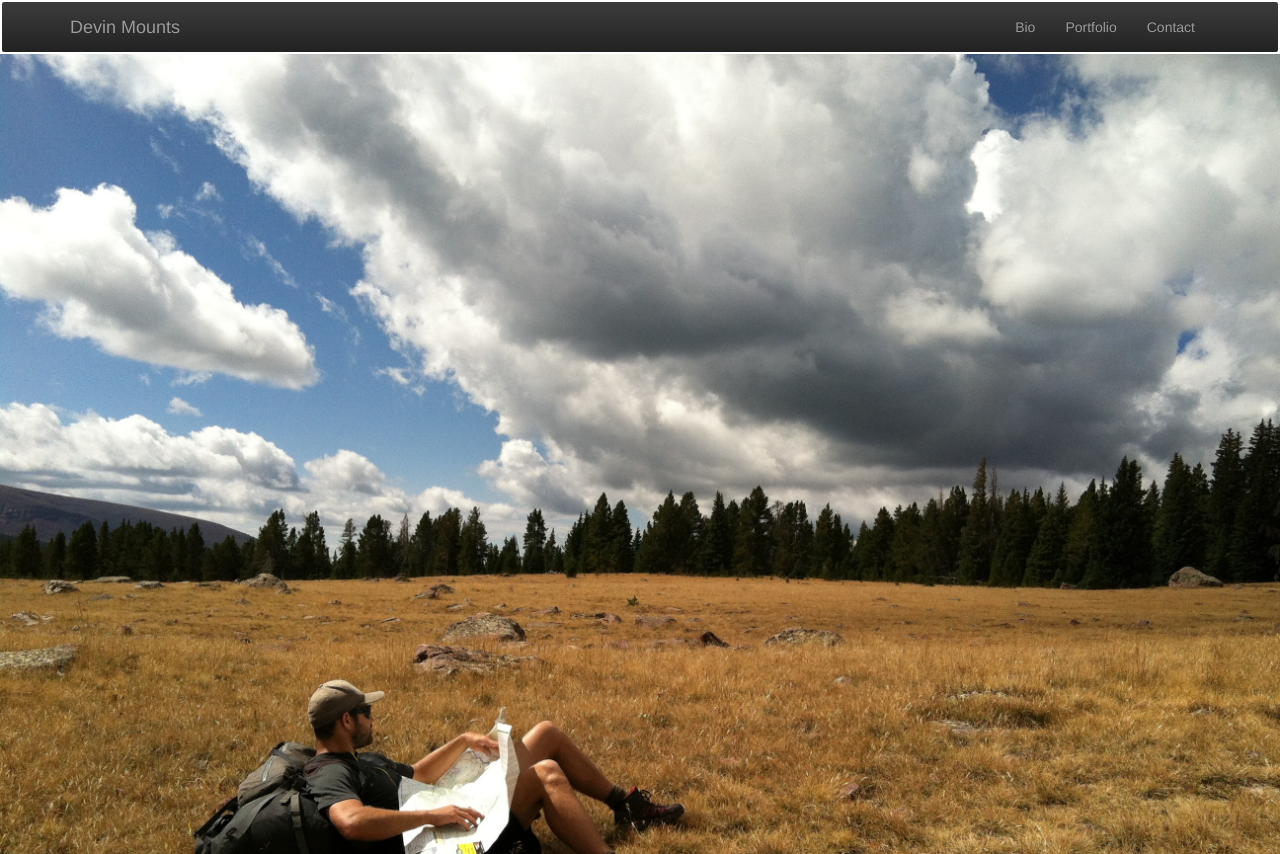
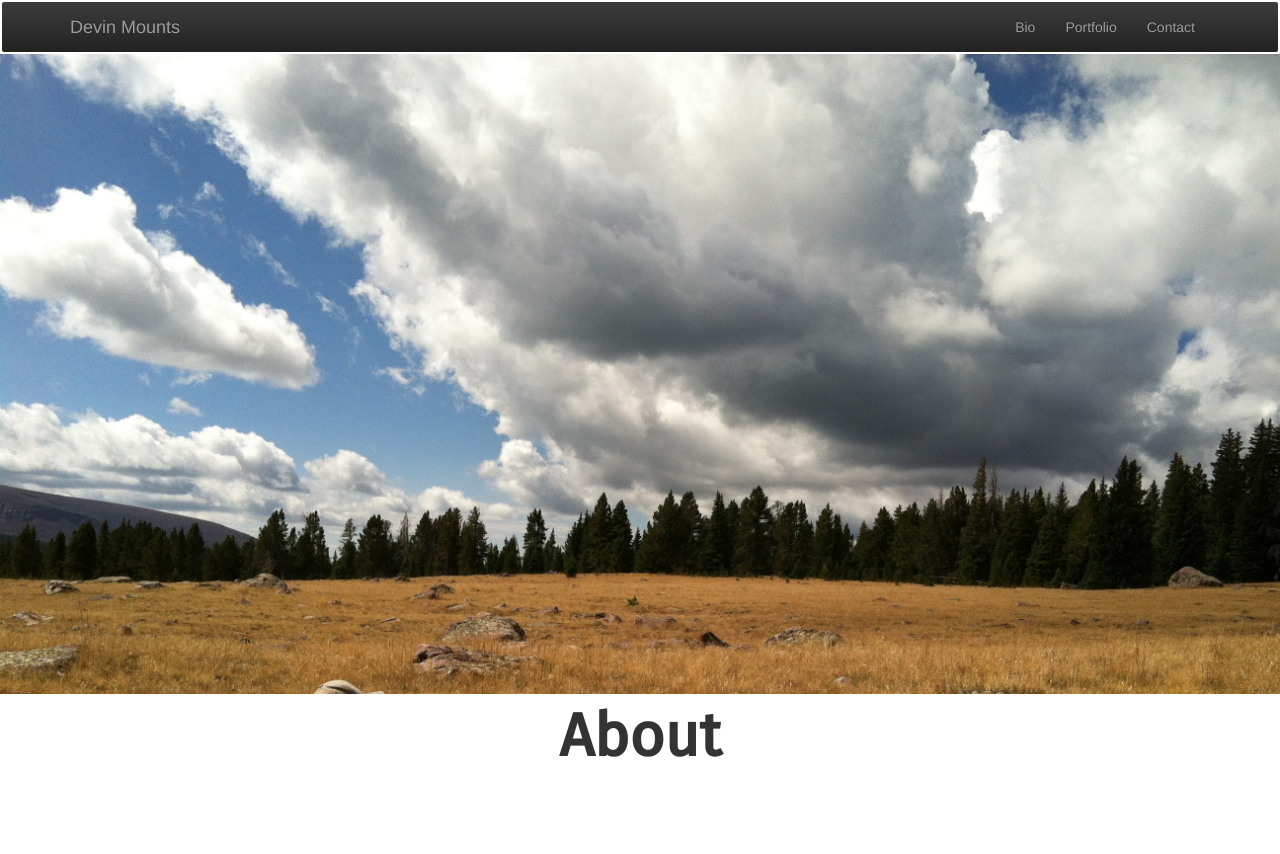
Before and after one commit to devinmounts/react-portfolio, a React (Create React App) app: page / in a window 1280 px wide. After the commit the page ends 800 px from the top, so only its background shows below. Built offline with nearby package versions, Linux system fonts and the light colour scheme.

Commit message:
create bio component.

```diff
--- a/public/index.html
+++ b/public/index.html
@@ -19,6 +19,7 @@
       work correctly both with client-side routing and a non-root public URL.
       Learn how to configure a non-root public URL by running `npm run build`.
     -->
+    <link href="https://fonts.googleapis.com/css?family=Fira+Sans|Noto+Sans" rel="stylesheet">
     <title>Devin Mounts</title>
   </head>
   <body>
--- a/src/App.js
+++ b/src/App.js
@@ -2,6 +2,7 @@ import React, { Component } from 'react';
 import './styles/App.css';
 import Landing from './components/Landing';
 import Navigation from './components/Navigation';
+import Bio from './components/Bio';
 
 class App extends Component {
   render() {
@@ -9,6 +10,7 @@ class App extends Component {
       <div>
           <Navigation />
           <Landing />
+          <Bio />
       </div>
     );
   }
--- a/src/components/Bio.jsx
+++ b/src/components/Bio.jsx
@@ -0,0 +1,15 @@
+import React from 'react';
+import './../styles/Bio.css';
+
+const Bio = props => {
+  return(
+    <div>
+      <header className='header'>
+        About
+      </header>
+
+    </div>
+  );
+}
+
+export default Bio;
--- /dev/null
+++ b/src/styles/Bio.css
@@ -0,0 +1,7 @@
+.header {
+  font-family: 'Fira Sans', sans-serif;
+  font-size: 60px;
+  font-weight: bold;
+  text-align: center;
+
+}
--- a/src/styles/Landing.css
+++ b/src/styles/Landing.css
@@ -1,6 +1,12 @@
 .landing {
-  width: 100vw;
-  height: 100vh;
+  width: 100%;
+  height: 80vh;
+}
+
+.landing-image {
   background-image: url('./../assets/images/landing1.jpg');
   background-size: cover;
+  object-fit: contain;
+  width: auto;
+  height: 100%
 }
```
Also changed, not shown: 1 other file (tests, documents, lock files or other folders).
